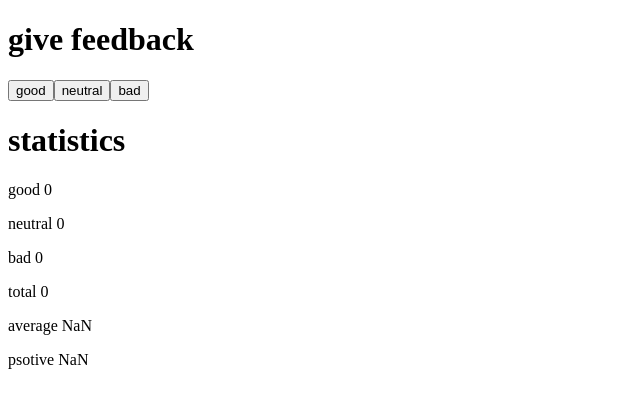
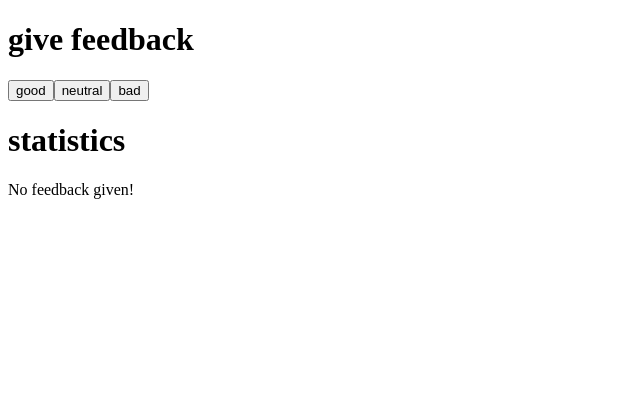
Before and after one commit to AndreiTotoro/unicafe, a React (Create React App) app: page / in a window 1280 px wide. Shown: the top 408 px of the page, without its empty margins (0-640 px from the left). Built offline with nearby package versions, Linux system fonts and the light colour scheme.

Commit message:
Refactor code and no longer display statistics from start

```diff
--- a/src/App.js
+++ b/src/App.js
@@ -6,7 +6,7 @@ const App = () => {
   const [good, setGood] = useState(0)
   const [neutral, setNeutral] = useState(0)
   const [bad, setBad] = useState(0)
-
+  const total = good + neutral + bad
 
   return (
     <div>
@@ -18,12 +18,7 @@ const App = () => {
       </div>
       <div className='statistics'>
       <h1>statistics</h1>
-        <Stat text="good" value={good}/>
-        <Stat text="neutral" value={neutral}/>
-        <Stat text="bad" value={bad}/>
-        <Stat text="total" value={good + neutral + bad}/>
-        <Stat text="average" value={(good - bad) / (good + neutral + bad)}/>
-        <Stat text="psotive" value={ 100 *good / (good + neutral + bad)}/>
+        <Statistics good = {good} neutral = {neutral} bad ={bad} total = {total}/>
       </div>
     </div>
   )
@@ -33,5 +28,20 @@ const Button = ({onClick, text}) => <button onClick={onClick}>{text}</button>
 
 const Stat = ({value, text}) => <p>{text} {value}</p>
 
+const Statistics = ({good, neutral, bad, total}) => {
+  if(!total) {
+    return (<p>No feedback given!</p>)
+  }
+  return (
+    <div>
+        <Stat text="good" value={good}/>
+        <Stat text="neutral" value={neutral}/>
+        <Stat text="bad" value={bad}/>
+        <Stat text="total" value={total}/>
+        <Stat text="average" value={(good - bad) / (total)}/>
+        <Stat text="psotive" value={ 100 *good / (total)}/>
+    </div>
+  )
+}
 
 export default App
```
